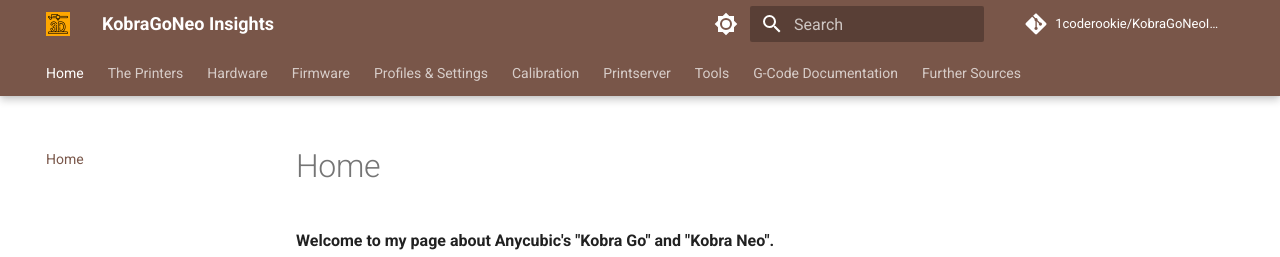
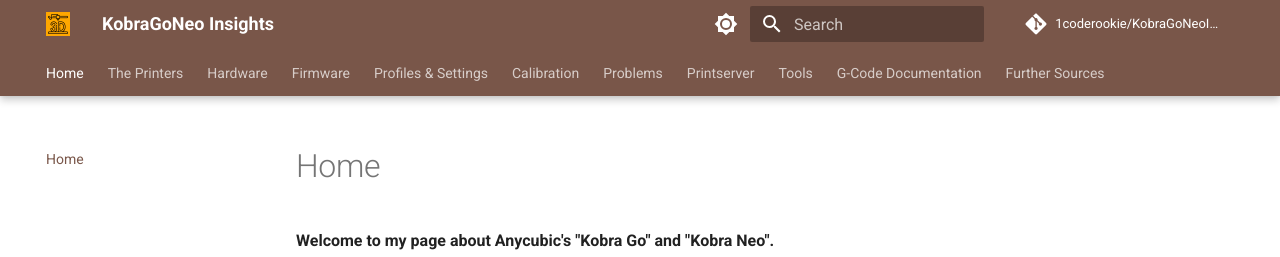
Before and after one commit to 1coderookie/KobraGoNeoInsights, an MkDocs documentation site: the page built from docs/index.md, in a window 1280 px wide. Shown: the top 257 px of the page. Built offline with MkDocs 1.6.1 and Material for MkDocs 9.7.7, drawn with Linux system fonts in a browser that asks for light colours; comment, search, counter and statistics services are not loaded.

Commit message:
Update mkdocs.yml

```diff
--- a/mkdocs.yml
+++ b/mkdocs.yml
@@ -143,6 +143,7 @@
     - Klipper (Mod): 'firmware/fw_klipper.md'
   - Profiles & Settings: 'pro_set.md'
   - Calibration: 'calibration.md'
+  - Problems: 'problems.md'
   - Printserver: 'printserver.md'
   - Tools: 'tools.md'
   - G-Code Documentation: 'gcode_doc.md'
```
